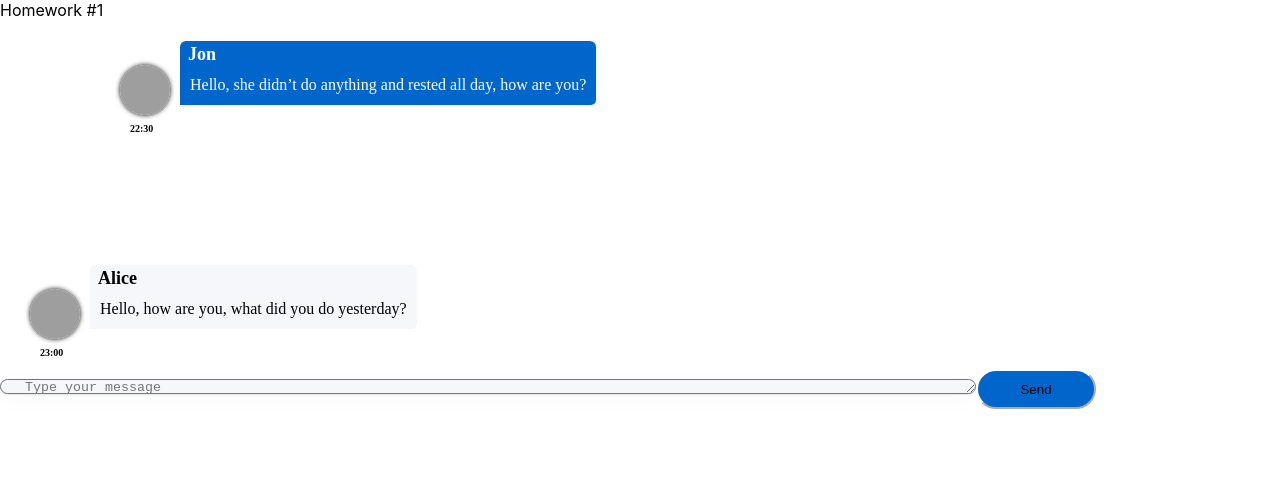
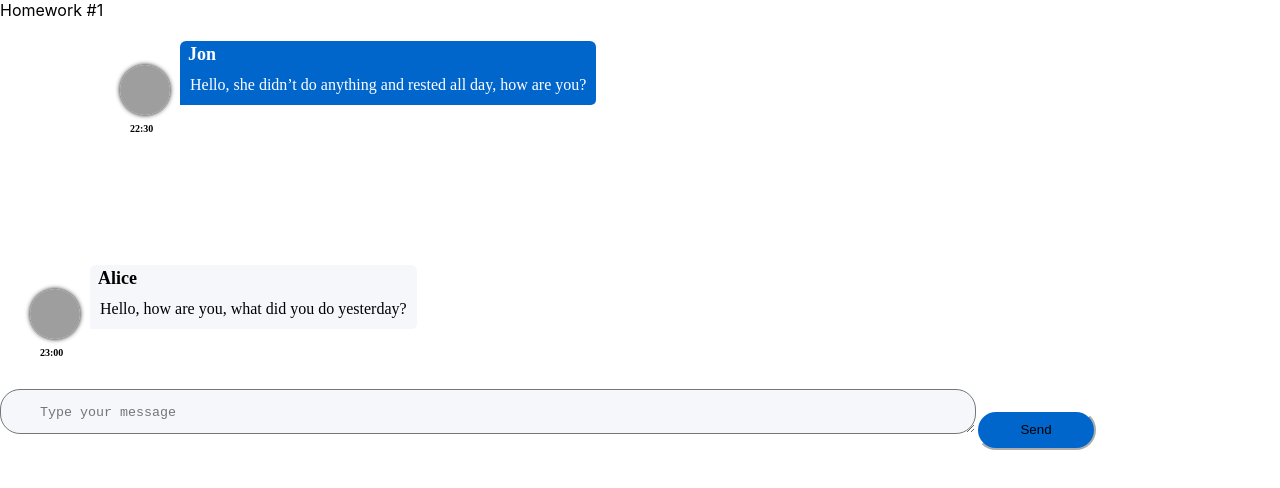
Before and after one commit to lelka00777/hws2, a React (Create React App) app: page / in a window 1280 px wide. Shown: the top 488 px of the page. Built offline with nearby package versions, Linux system fonts and the light colour scheme; grey boxes are pictures that could not be loaded.

Commit message:
hw1Verstka04 commit

```diff
--- a/src/s2-homeworks/hw01/message-sender/MessageSender.module.css
+++ b/src/s2-homeworks/hw01/message-sender/MessageSender.module.css
@@ -3,18 +3,20 @@
 }
 
 .textarea {
-
+    margin-top: 20px;
+   padding: 15px;
     width: 976px;
-    height: 70px;
-    /* left: 70px;
-    top: 611px; */
+    height: 4em;
+    left: 70px;
+    top: 611px;
     background: #F5F7FB;
-    box-shadow: 0px 5px 20px rgba(29, 33, 38, 0.03), 0px 1px 2px rgba(29, 33, 38, 0.1);
+    /* box-shadow: 0px 5px 20px rgba(29, 33, 38, 0.03), 0px 1px 2px rgba(29, 33, 38, 0.1); */
     border-radius: 20px;
     overflow: hidden;
 }
 
 .button {
+
 
     width: 120px;
     height: 40px;
--- a/src/s2-homeworks/hw01/message-sender/MessageSender.tsx
+++ b/src/s2-homeworks/hw01/message-sender/MessageSender.tsx
@@ -51,6 +51,7 @@ const MessageSender = (props: any) => {
                     className={s.textarea}
                     ref={textareaRef}
 
+
                     title={'Shift+Enter for send'}
                     placeholder={'   Type your message'}
                     value={text}
```
